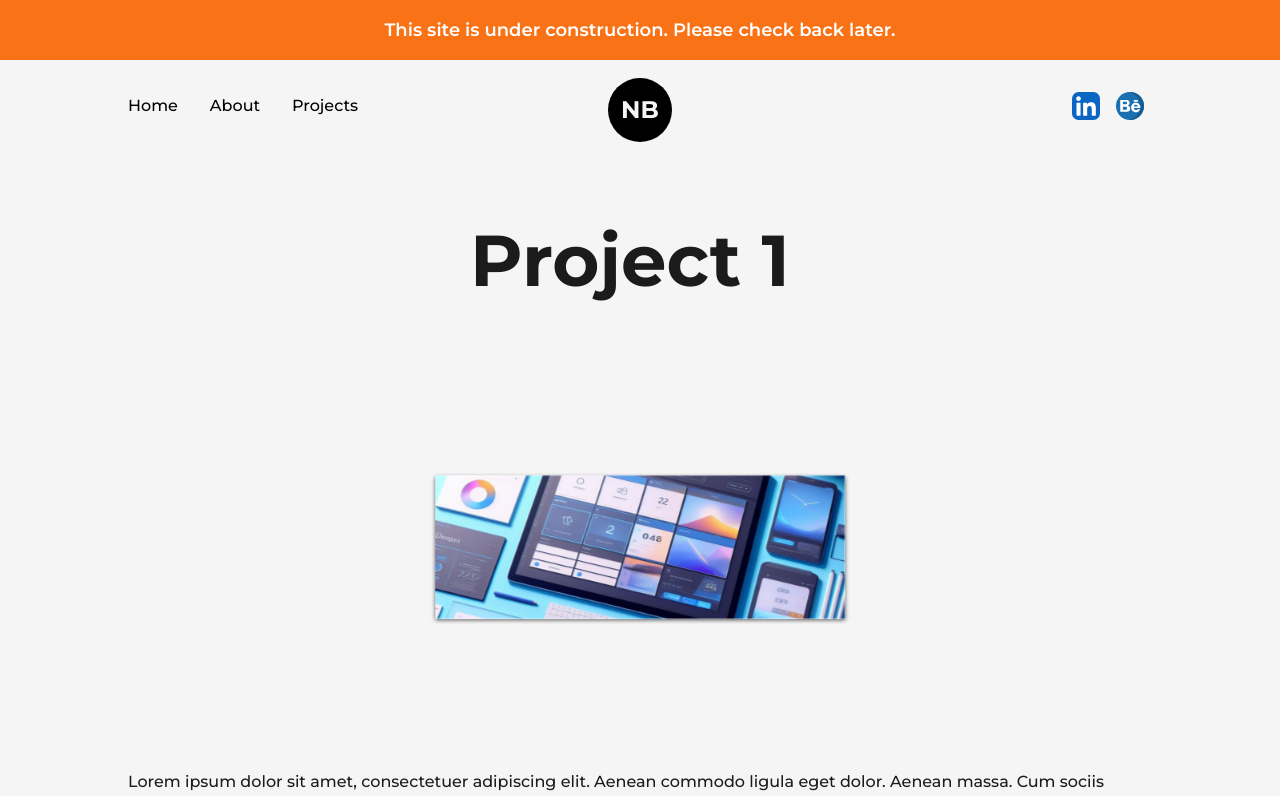
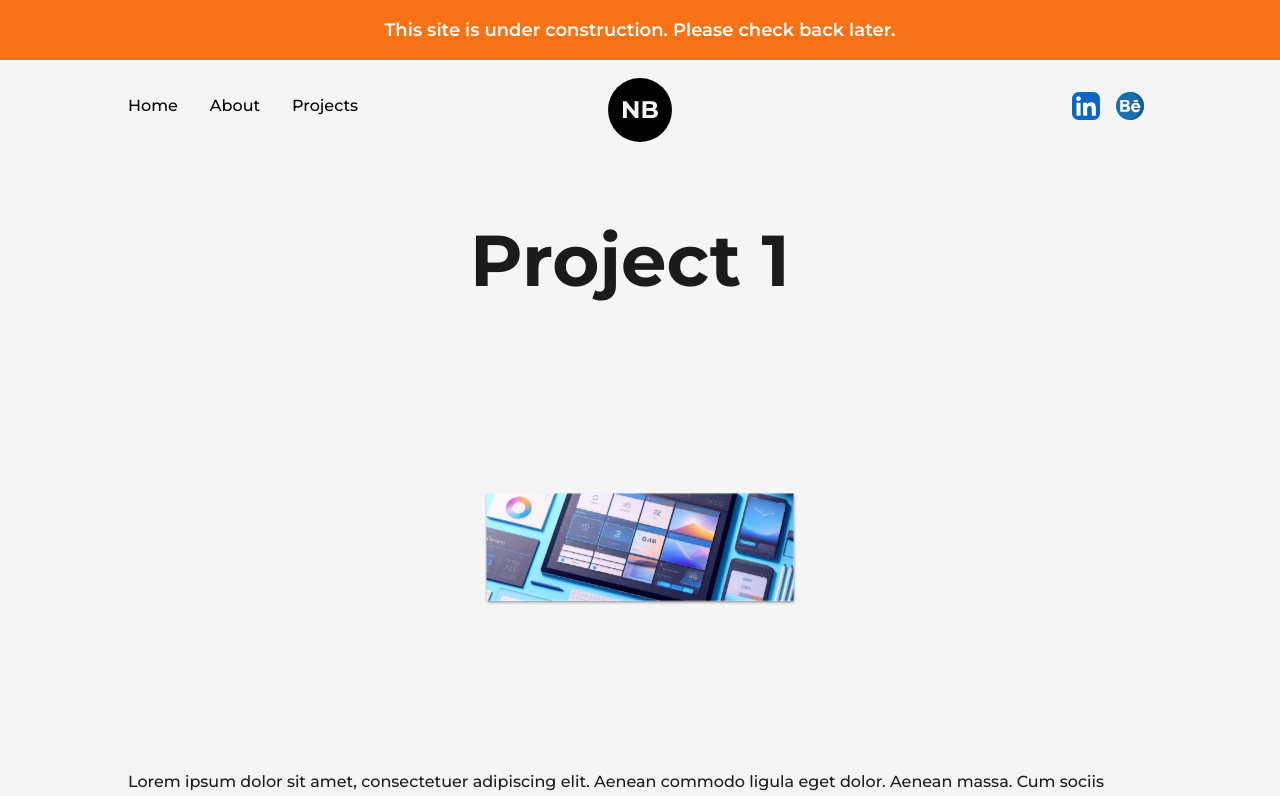
Before and after one commit to natalia-belei/natalia-belei.github.io, a Next.js app in the folder reactportfolio/: page /projects/1 in a window 1280 px wide. Shown: the top 796 px of the page. Built offline with nearby package versions, Linux system fonts and the light colour scheme.

Commit message:
Adjust project image scale animation

```diff
--- a/reactportfolio/src/pages/projects/[id].js
+++ b/reactportfolio/src/pages/projects/[id].js
@@ -13,7 +13,7 @@ export default function Project() {
     const { id } = router.query;
 
     const { scrollYProgress } = useScroll();
-    const scale = useTransform(scrollYProgress, [0, 1], [1, 0.4]);
+    const scale = useTransform(scrollYProgress, [0, 1], [1, 0.3]);
 
     if (router.isFallback) {
         return <div>Loading...</div>;
```
